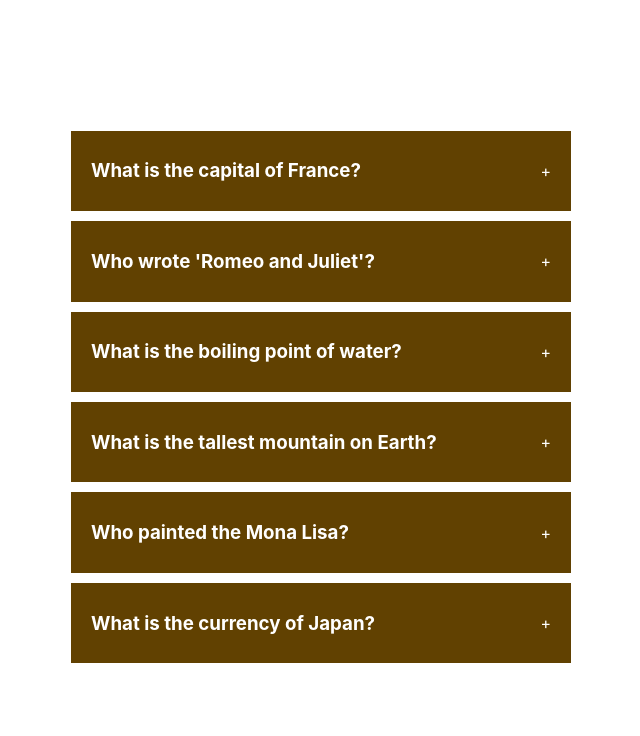
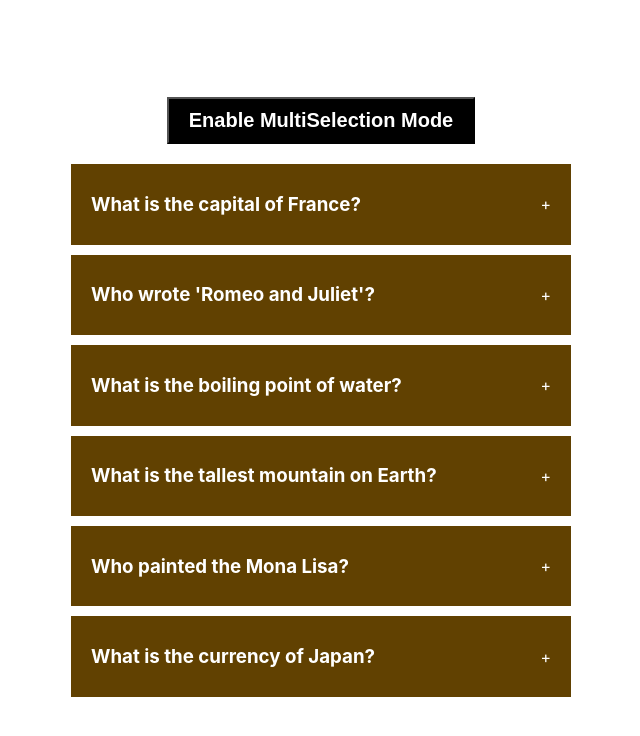
Before and after one commit to abhitech2002/react-project, a React (Create React App) app: page / in a window 1280 px wide. Shown: the top 736 px of the page, without its empty margins (319-959 px from the left). Built offline with nearby package versions, Linux system fonts and the light colour scheme.

Commit message:
feat: MultiSelection Mode Added

```diff
--- a/src/components/accordian/index.jsx
+++ b/src/components/accordian/index.jsx
@@ -5,29 +5,55 @@ import './style.css'
 // Singal and multi selection accordian
 export default function Accordian() {
     const [selected, setSelected] = useState(null)
+    const [enableSelection, setEnableSelection] = useState(false)
+    const [multiple, setMultiple] = useState([])
 
     function handleSingalSelection(getCurrentId) {
         // console.log(getCurrentId)
         setSelected(getCurrentId === selected ? null : getCurrentId)
     }
 
-    console.log(selected)
+    function handleMultiSelection(getCurrentId) {
+        let copyMultiple = [...multiple]
+        const findIndex = copyMultiple.indexOf(getCurrentId)
+
+        if (findIndex === -1) copyMultiple.push(getCurrentId)
+        else copyMultiple.splice(findIndex, 1)
+
+        setMultiple(copyMultiple)
+    }
+
+    console.log(selected, multiple)
     return (
         <div className="wrapper">
+            <button onClick={() => setEnableSelection(!enableSelection)}>Enable MultiSelection Mode</button>
             <div className="accordian">
                 {
                     data && data.length > 0 ?
                         data.map(dataItem => <div className="item">
-                            <div className="title" onClick={() => handleSingalSelection(dataItem.id)}>
+                            <div className="title" onClick={enableSelection
+                                ? () =>
+                                    handleMultiSelection(dataItem.id) :
+                                () =>
+                                    handleSingalSelection(dataItem.id)}>
                                 <h3>{dataItem.question}</h3>
                                 <span>+</span>
                             </div>
-                            {
-                                selected === dataItem.id ?
+                            {/* {
+                                enableSelection ?
+                                multiple.indexOf(dataItem.id !== -1) && (
                                     <div className="content">
                                         {dataItem.answer}
                                     </div>
-                                    : null
+                                ) :
+                                selected === dataItem.id && (
+                                        <div className="content">{dataItem.answer}</div>
+                                    )
+                            } */}
+                            {
+                                selected === dataItem.id || multiple.indexOf(dataItem.id) !== -1 ? (
+                                    <div>{dataItem.answer}</div>
+                                ): null
                             }
                         </div>)
                         : <div> No data found!</div>
--- a/src/components/accordian/style.css
+++ b/src/components/accordian/style.css
@@ -5,6 +5,17 @@
     justify-content: center;
     align-items: center;
     margin-top: 2px;
+    flex-direction: column;
+    gap: 20px;
+}
+
+.wrapper button{
+    padding: 10px 20px;
+    background: #000;
+    color: #ffffff;
+    cursor: pointer;
+    font-weight: bold;
+    font-size: 20px;
 }
 
 .accordian {
```
